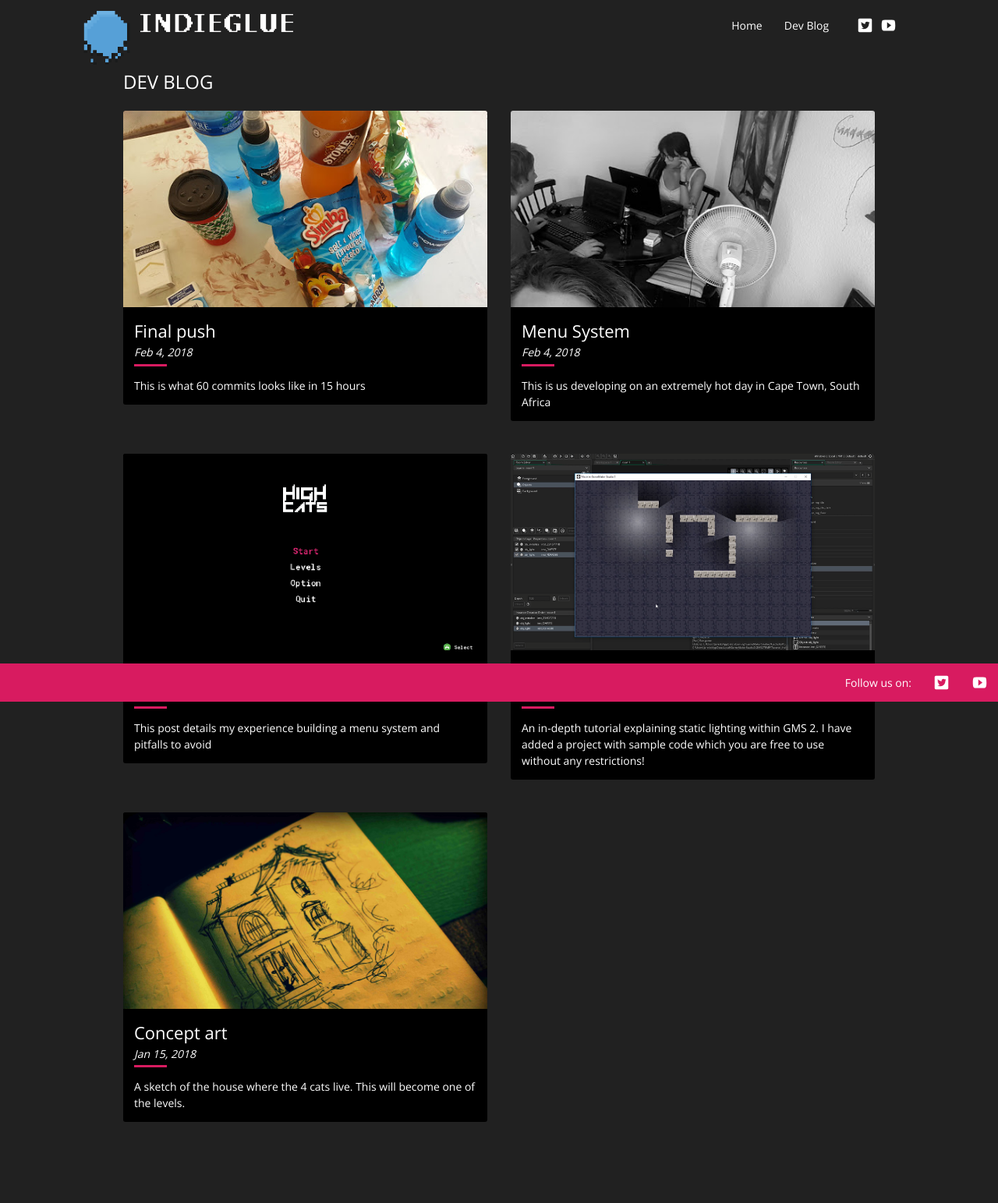
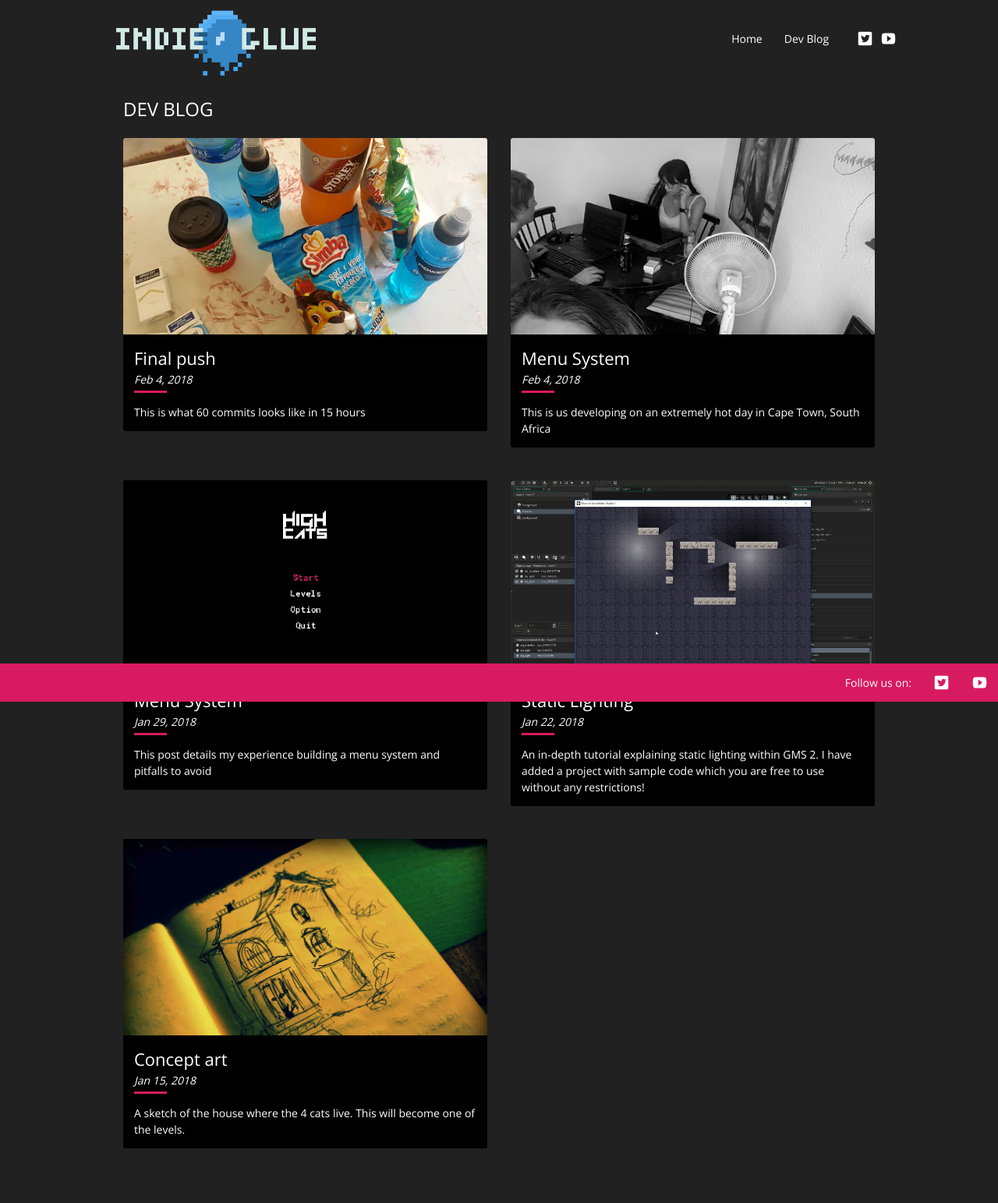
Before and after one commit to IndieGlue/jekyll-gameblog-template, a Jekyll site: the page built from blog.md, in a window 1280 px wide. Shown: the whole page at 78% size. Built offline with Jekyll 4.4.1, drawn with Linux system fonts in a browser that asks for light colours; nearby versions of some CDN libraries; before the commit the page ends 1509 px from its top, so only the background shows below that.

Commit message:
Updated logos

```diff
--- a/_includes/header.html
+++ b/_includes/header.html
@@ -3,7 +3,7 @@
         <button class="navbar-toggler navbar-toggler-right" type="button" data-toggle="collapse" data-target="#navbarSupportedContent" aria-controls="navbarText" aria-expanded="false" aria-label="Toggle navigation">
             <span class="navbar-toggler-icon"></span>
         </button>
-        <a class="navbar-brand" href="{{ site.baseurl }}/"><img src="{{site.baseurl}}/assets/logo.png" /></a>
+        <a class="navbar-brand" href="{{ site.baseurl }}/"><img src="{{site.baseurl}}/assets/logo.gif" /></a>
         <div class="collapse navbar-collapse justify-content-end" id="navbarSupportedContent">
             <button class="navbar-toggler navbar-toggler-right" type="button" data-toggle="collapse" data-target="#navbarSupportedContent" aria-controls="navbarText" aria-expanded="false" aria-label="Toggle navigation">
                     <svg height="128" class="octicon octicon-x" viewBox="0 0 12 16" version="1.1" width="96" aria-hidden="true"><path fill-rule="evenodd" d="M7.48 8l3.75 3.75-1.48 1.48L6 9.48l-3.75 3.75-1.48-1.48L4.52 8 .77 4.25l1.48-1.48L6 6.52l3.75-3.75 1.48 1.48z"></path></svg>
--- a/_sass/_layout.scss
+++ b/_sass/_layout.scss
@@ -10,6 +10,13 @@
 
     .navbar{
         justify-content: center;
+    }
+
+    .navbar-brand{
+        img{
+            margin-top: 0 !important;
+            margin-bottom: 0 !important;
+        }
     }
 
     #navbarSupportedContent {
@@ -241,9 +248,13 @@
 }
 
 .navbar-brand{
-    width:80%;
-    margin-bottom: -2em;
+    width:50%;
     z-index: 9999;
+
+    img{
+        margin-top: -1em;
+        margin-bottom: -3em;
+    }
 }
 
 .nav-link {
```
Also changed, not shown: assets/logo-01.png, assets/logo-04.png (added), assets/logo.gif (added).
